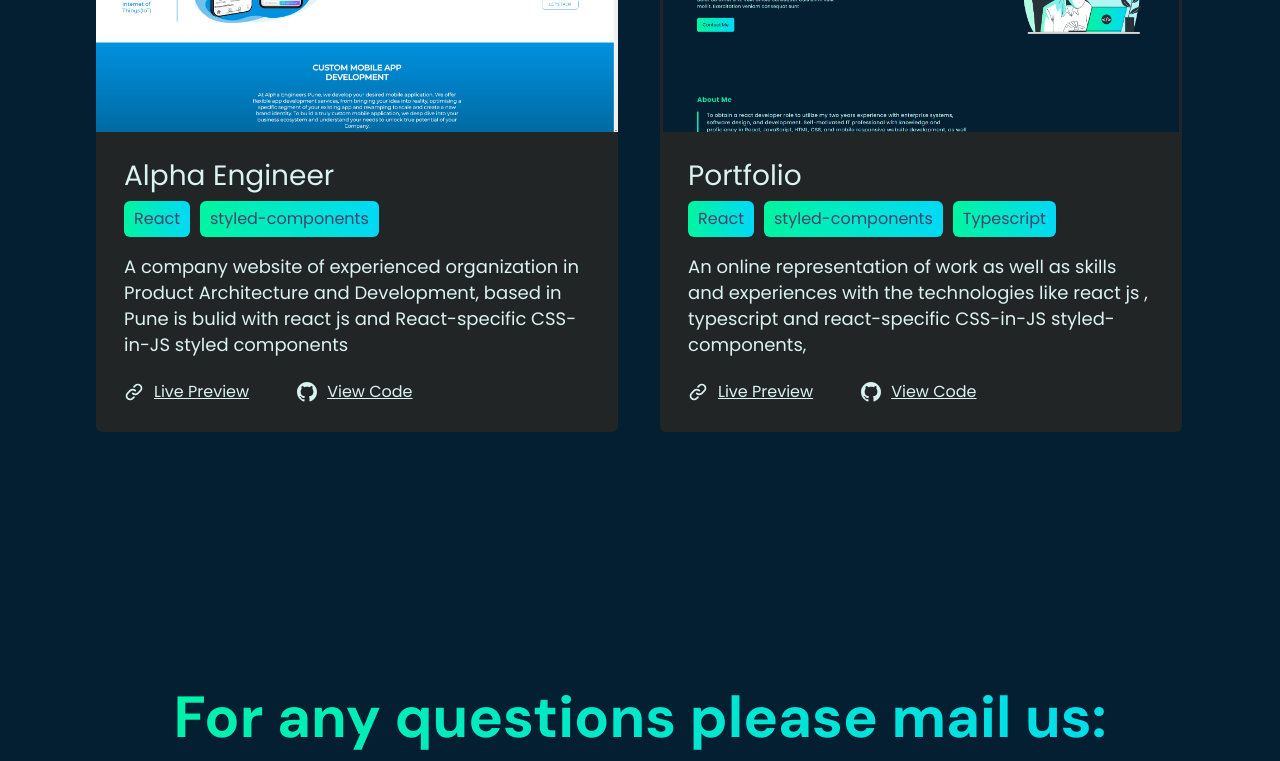
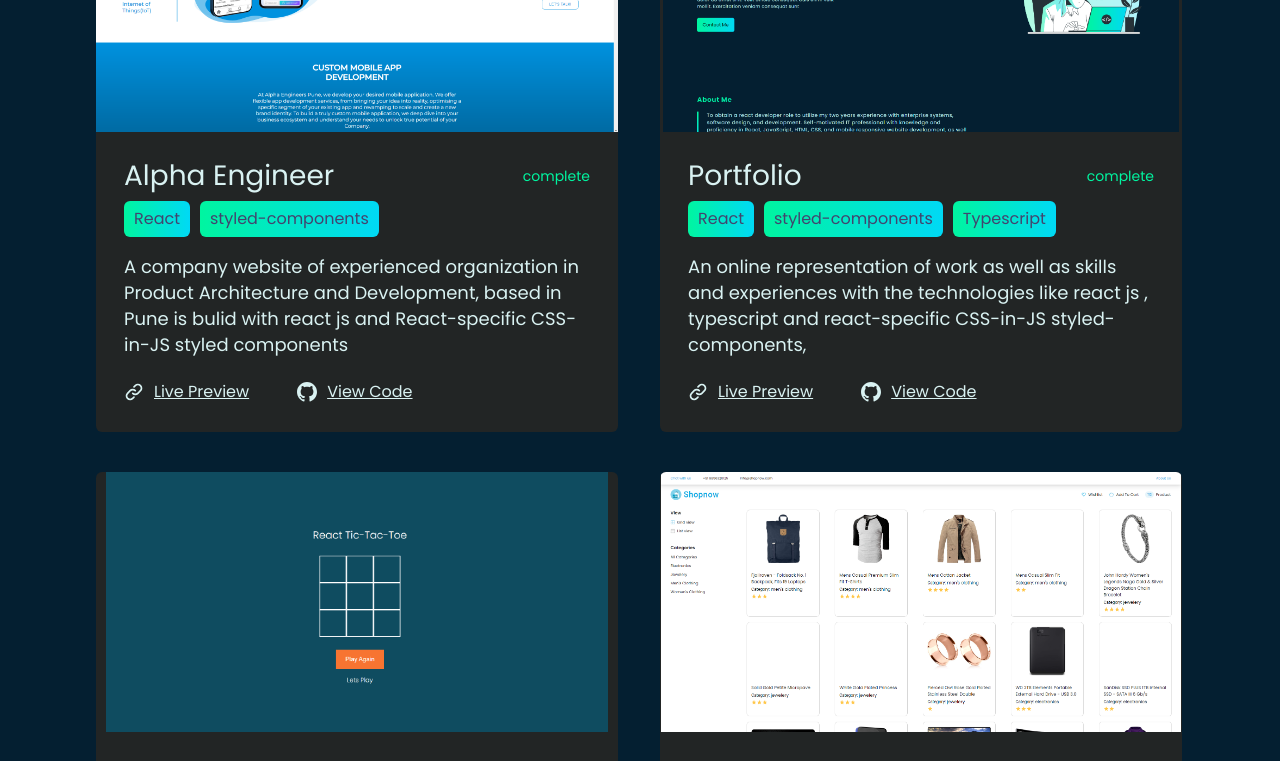
Before and after one commit to Prafuldeoghare/Portfolio, a React (Vite) app: page / in a window 1280 px wide. Shown: the part 3200-3961 px from the top of the page. Built offline with nearby package versions, Linux system fonts and the light colour scheme.

Commit message:
fifth commit

```diff
--- a/src/Components/Projects.tsx
+++ b/src/Components/Projects.tsx
@@ -3,6 +3,8 @@ import { Description, Title } from "./AboutMe";
 import ProjectCard from "./Subcomponents/ProjectCard";
 import alphaEngineerImg from "../Assets/Image.tsx/alphaEngineer.png";
 import portfolioImg from "../Assets/Image.tsx/portfolio.png";
+import tictactoeimg from "../Assets/Image.tsx/tictactoe.png";
+import ecommerceImg from "../Assets/Image.tsx/ecommerce.png";
 
 const TechstackContainer = styled.div`
   height: auto;
@@ -46,6 +48,7 @@ function Projects() {
           }
           preview={"https://www.alphaengineerspune.com/"}
           code={""}
+          isComplete={true}
         />
         <ProjectCard
           img={portfolioImg}
@@ -56,15 +59,28 @@ function Projects() {
           }
           preview={"https://praful-deoghare-portfolio.netlify.app/"}
           code={"https://github.com/Prafuldeoghare/Portfolio"}
+          isComplete={true}
         />
-        {/* <ProjectCard
-          img={""}
-          title={""}
-          teches={[]}
-          description={""}
-          preview={""}
-          code={""}
-        /> */}
+        <ProjectCard
+          img={tictactoeimg}
+          title={"Tic Tac Toe"}
+          teches={["React"]}
+          description={"A simple Tic Tac Toe Game using react js"}
+          preview={"https://tic-tac-toe-pd.netlify.app/"}
+          code={"https://github.com/Prafuldeoghare/Tic-Tac-Toe"}
+          isComplete={true}
+        />
+        <ProjectCard
+          img={ecommerceImg}
+          title={"E Commerce"}
+          teches={["React", "Tailwind CSS", "React Redux"]}
+          description={
+            "A website that allows people to buy and sell physical goods, services, and digital products over the internet using react js"
+          }
+          preview={"https://e-commerce-pd.netlify.app/"}
+          code={"https://github.com/Prafuldeoghare/E-commerce"}
+          isComplete={false}
+        />
       </Cards>
     </TechstackContainer>
   );
--- a/src/Components/Subcomponents/ProjectCard.tsx
+++ b/src/Components/Subcomponents/ProjectCard.tsx
@@ -1,6 +1,10 @@
 import styled from "styled-components";
 import Chain from "../../Assets/Logo/Chain";
 import DarkGit from "../../Assets/Logo/DarkGit";
+
+interface StatusProps {
+  isComplete: boolean;
+}
 
 const CardContainer = styled.div`
   width: 522px;
@@ -12,16 +16,19 @@ const CardContainer = styled.div`
     width: 100%;
   }
 `;
+
 const ImageContainer = styled.img`
   width: 100%;
   height: 260px;
   object-fit: contain;
-  border-radius: 20px 20px 0px 0px;
+  border-radius: 6px 6px 0px 0px;
 `;
+
 const DescriptionContainer = styled.div`
   width: 100%;
   height: auto;
   padding: 27px 28px;
+  position: relative;
   @media (max-width: 1440px) {
     grid-template-columns: repeat(2, 1fr);
     gap: 40px;
@@ -46,6 +53,27 @@ const Title = styled.div`
 
   @media (max-width: 425px) {
     font-size: 18px;
+  }
+`;
+
+const Status = styled.div<StatusProps>`
+  font-family: "Poppins";
+  font-style: normal;
+  font-weight: 500;
+  font-size: 14px;
+  line-height: 26px;
+  color: ${(props) => (props?.isComplete ? "#00f5a0" : "#FFC749")};
+
+  @media screen and (max-width: 1024px) {
+    font-size: 14px;
+  }
+
+  @media (max-width: 768px) {
+    font-size: 14px;
+  }
+
+  @media (max-width: 425px) {
+    font-size: 12px;
   }
 `;
 
@@ -149,6 +177,7 @@ interface ProjectCardProps {
   description: string;
   preview: string;
   code: string;
+  isComplete: boolean;
 }
 
 function ProjectCard({
@@ -158,18 +187,32 @@ function ProjectCard({
   description,
   preview,
   code,
+  isComplete,
 }: ProjectCardProps) {
   return (
     <CardContainer>
       <ImageContainer src={img}></ImageContainer>
       <DescriptionContainer>
+        <div>
+          <div
+            style={{
+              display: "flex",
+              alignItems: "center",
+              justifyContent: "space-between",
+            }}
+          >
             <Title>{title}</Title>
+            <Status isComplete={isComplete}>
+              {isComplete ? "complete" : "In progress"}
+            </Status>
+          </div>
           <Teches>
             {teches?.map((res) => {
               return <Tech>{res}</Tech>;
             })}
           </Teches>
           <Description>{description}</Description>
+        </div>
         <Sources>
           <Source
             onClick={() => {
```
Also changed, not shown: src/Assets/Image.tsx/ecommerce.png (added), src/Assets/Image.tsx/tictactoe.png (added). Lines whose indentation alone changed are shown as unchanged.
